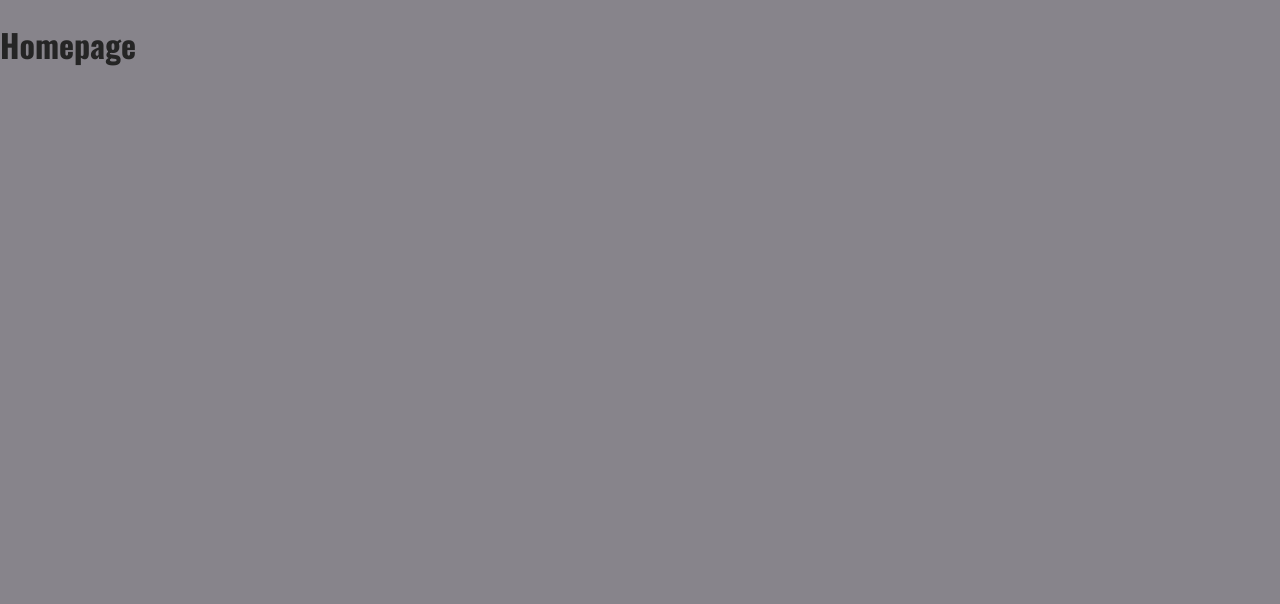
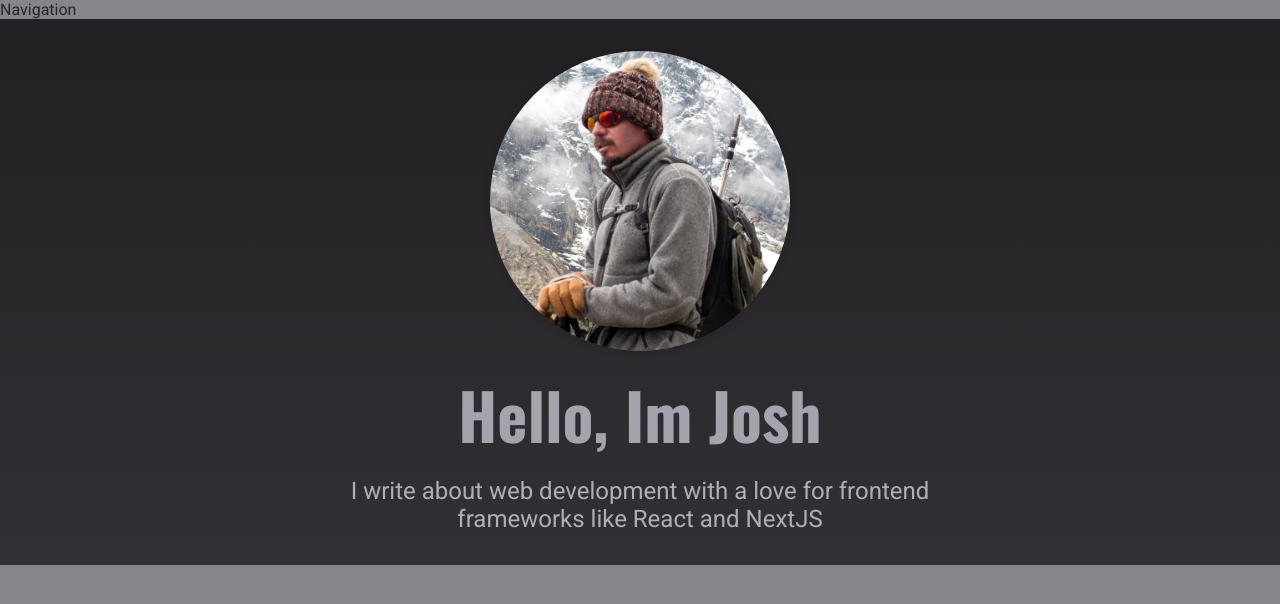
Before and after one commit to PeshwariNaan/blog-site-nextjs, a Next.js app: page / in a window 1280 px wide. Shown: the top 604 px of the page. Built offline with nearby package versions, Linux system fonts and the light colour scheme.

Commit message:
Added skeletons for layout, navigation and logo components.

```diff
--- a/components/homepage/hero/Hero.js
+++ b/components/homepage/hero/Hero.js
@@ -0,0 +1,24 @@
+//eslint-disable
+import Image from 'next/image';
+import classes from './hero.module.css';
+
+const Hero = () => {
+  return (
+    <section className={classes.hero}>
+      <div className={classes.image}>
+        <Image
+          src="/images/site/josh.jpg"
+          alt="An image showing a devilishly handsome devil"
+          width={300}
+          height={300}
+        />
+      </div>
+      <h1>Hello, Im Josh</h1>
+      <p>
+        I write about web development with a love for frontend frameworks like
+        React and NextJS
+      </p>
+    </section>
+  );
+};
+export default Hero;
--- /dev/null
+++ b/components/layout/layout/Layout.js
@@ -0,0 +1,11 @@
+import Navigation from '../navigation/Navigation';
+
+const Layout = (props) => {
+  return (
+    <>
+      <Navigation />
+      <main>{props.children}</main>
+    </>
+  );
+};
+export default Layout;
--- /dev/null
+++ b/components/layout/navigation/Navigation.js
@@ -0,0 +1,4 @@
+const Navigation = () => {
+  return <div>Navigation</div>;
+};
+export default Navigation;
--- a/pages/_app.js
+++ b/pages/_app.js
@@ -1,5 +1,11 @@
-import '@/styles/globals.css'
+import Layout from '@/components/layout/layout/Layout';
+
+import '@/styles/globals.css';
 
 export default function App({ Component, pageProps }) {
-  return <Component {...pageProps} />
+  return (
+    <Layout>
+      <Component {...pageProps} />
+    </Layout>
+  );
 }
--- a/pages/index.js
+++ b/pages/index.js
@@ -1,7 +1,9 @@
+import Hero from '@/components/homepage/hero/Hero';
+
 const HomePage = () => {
   return (
     <>
-      <h1>Homepage</h1>
+      <Hero />
     </>
   );
 };
```
Also changed, not shown: components/layout/logo/Logo.js (added), public/images/site/josh.jpg (added).
